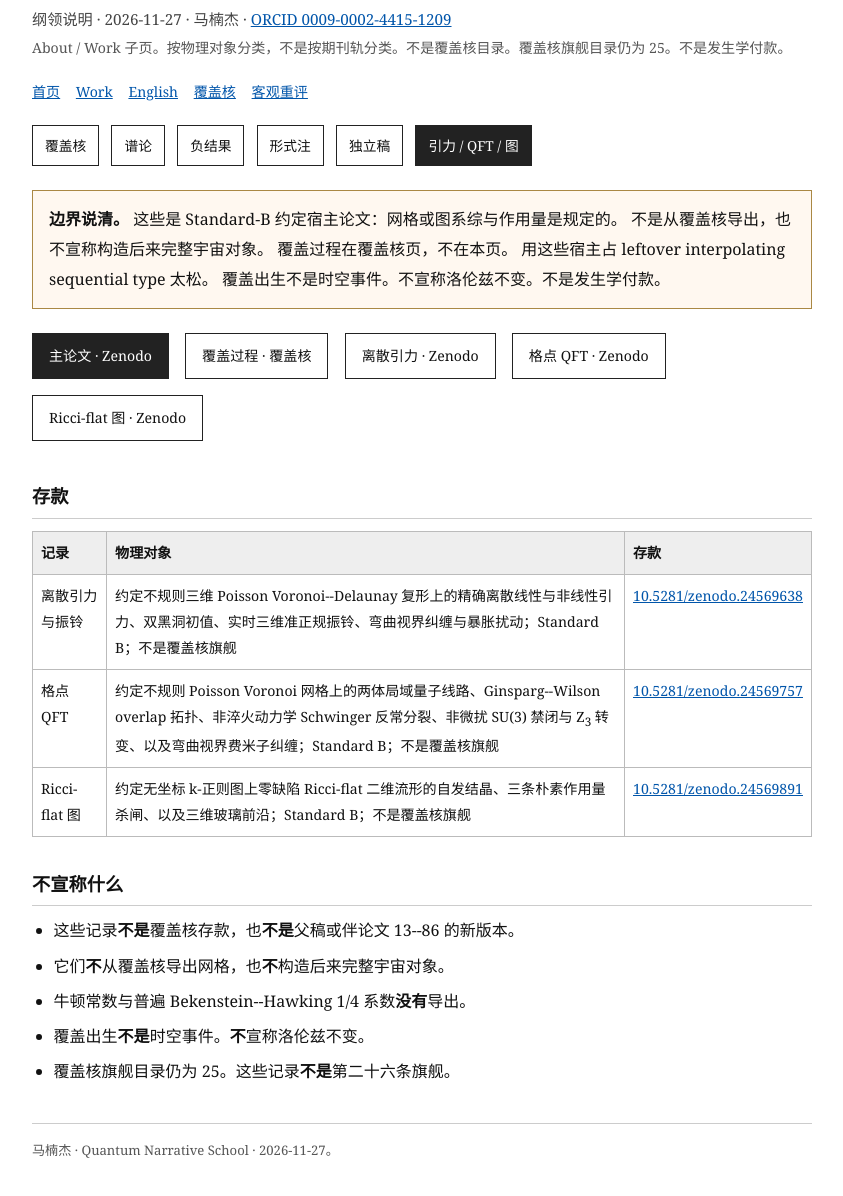
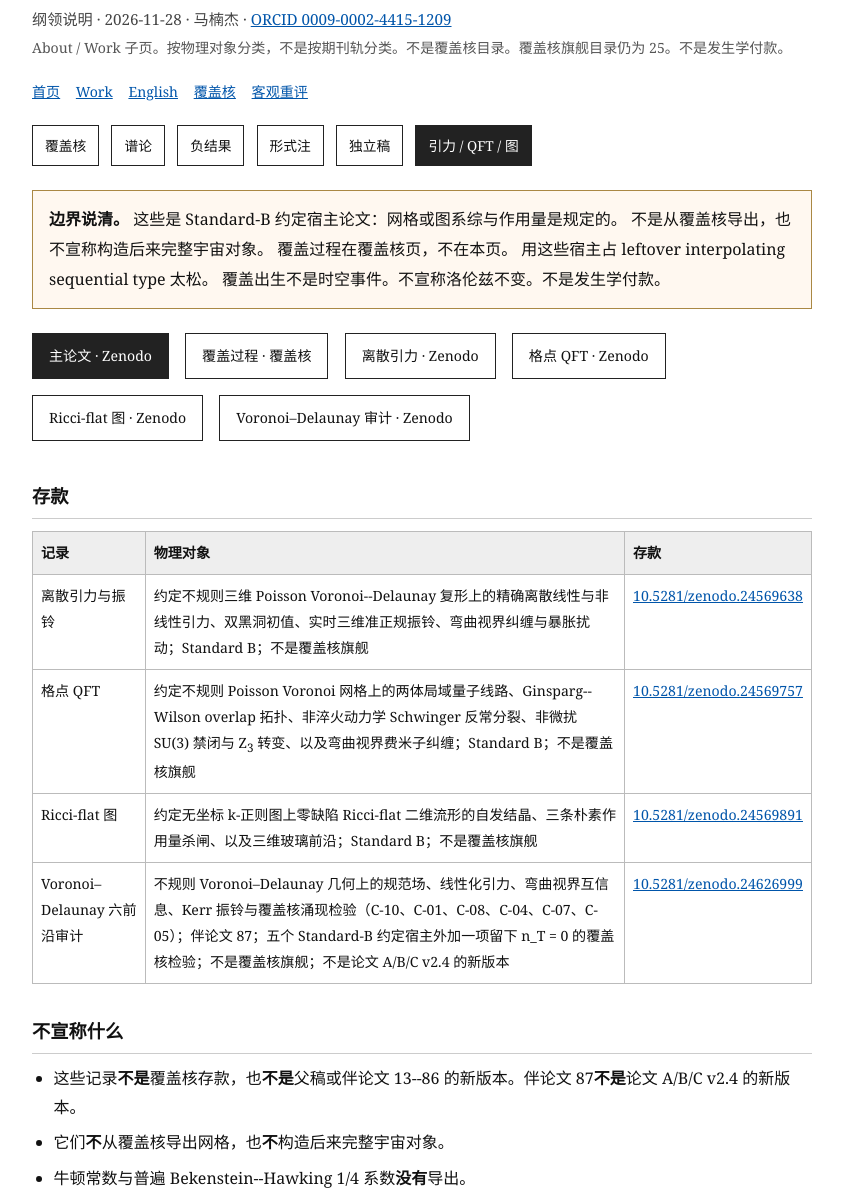
Before and after one commit to COZZE1/qns-website, a plain HTML site: page stipulated-hosts-on-record-zh.html in a window 1280 px wide. Shown: the part 70-1266 px from the top of the page, without its empty margins (218-1061 px from the left). Drawn offline with Linux system fonts and the light colour scheme.

Commit message:
Hang Companion 87 stipulated-host record on stipulated-hosts-on-record-zh.html (10.5281/zenodo.24626999).
Co-authored-by: Cursor <cursoragent@cursor.com>

```diff
--- a/stipulated-hosts-on-record-zh.html
+++ b/stipulated-hosts-on-record-zh.html
@@ -4,7 +4,7 @@
 <meta charset="UTF-8">
 <meta name="viewport" content="width=device-width, initial-scale=1.0">
 <title>离散引力、格点 QFT、Ricci-flat 图</title>
-<meta name="description" content="按物理对象分类的约定宿主预印本：离散引力与振铃、格点 QFT、Ricci-flat 图结晶。不是覆盖核。不是发生学付款。">
+<meta name="description" content="按物理对象分类的约定宿主预印本：离散引力与振铃、格点 QFT、Ricci-flat 图结晶、Voronoi–Delaunay 六前沿审计。不是覆盖核。不是发生学付款。">
 <style>
 *{box-sizing:border-box}
 body{font-family:Georgia,"Songti SC","Noto Serif SC","Times New Roman",serif;max-width:820px;margin:0 auto;padding:36px 20px 56px;line-height:1.85;color:#111;background:#fff}
@@ -35,7 +35,7 @@ footer{margin-top:36px;padding-top:14px;border-top:1px solid #ccc;font-size:0.82
 
 <h1>离散引力、格点 QFT、Ricci-flat 图</h1>
 <p class="lead">
-  纲领说明 · 2026-11-27 · 马楠杰 ·
+  纲领说明 · 2026-11-28 · 马楠杰 ·
   <a href="https://orcid.org/0009-0002-4415-1209">ORCID 0009-0002-4415-1209</a><br>
   <span class="small">About / Work 子页。按物理对象分类，不是按期刊轨分类。不是覆盖核目录。覆盖核旗舰目录仍为 25。不是发生学付款。</span>
 </p>
@@ -72,6 +72,7 @@ footer{margin-top:36px;padding-top:14px;border-top:1px solid #ccc;font-size:0.82
 <a class="btn" href="https://doi.org/10.5281/zenodo.24569638">离散引力 · Zenodo</a>
 <a class="btn" href="https://doi.org/10.5281/zenodo.24569757">格点 QFT · Zenodo</a>
 <a class="btn" href="https://doi.org/10.5281/zenodo.24569891">Ricci-flat 图 · Zenodo</a>
+<a class="btn" href="https://doi.org/10.5281/zenodo.24626999">Voronoi–Delaunay 审计 · Zenodo</a>
 </p>
 
 <h2>存款</h2>
@@ -92,11 +93,16 @@ footer{margin-top:36px;padding-top:14px;border-top:1px solid #ccc;font-size:0.82
   <td>约定无坐标 k-正则图上零缺陷 Ricci-flat 二维流形的自发结晶、三条朴素作用量杀闸、以及三维玻璃前沿；Standard B；不是覆盖核旗舰</td>
   <td><a href="https://doi.org/10.5281/zenodo.24569891">10.5281/zenodo.24569891</a></td>
 </tr>
+<tr>
+  <td>Voronoi–Delaunay 六前沿审计</td>
+  <td>不规则 Voronoi–Delaunay 几何上的规范场、线性化引力、弯曲视界互信息、Kerr 振铃与覆盖核涌现检验（C-10、C-01、C-08、C-04、C-07、C-05）；伴论文 87；五个 Standard-B 约定宿主外加一项留下 n_T = 0 的覆盖核检验；不是覆盖核旗舰；不是论文 A/B/C v2.4 的新版本</td>
+  <td><a href="https://doi.org/10.5281/zenodo.24626999">10.5281/zenodo.24626999</a></td>
+</tr>
 </table>
 
 <h2>不宣称什么</h2>
 <ul>
-<li>这些记录<strong>不是</strong>覆盖核存款，也<strong>不是</strong>父稿或伴论文 13--86 的新版本。</li>
+<li>这些记录<strong>不是</strong>覆盖核存款，也<strong>不是</strong>父稿或伴论文 13--86 的新版本。伴论文 87<strong>不是</strong>论文 A/B/C v2.4 的新版本。</li>
 <li>它们<strong>不</strong>从覆盖核导出网格，也<strong>不</strong>构造后来完整宇宙对象。</li>
 <li>牛顿常数与普遍 Bekenstein--Hawking 1/4 系数<strong>没有</strong>导出。</li>
 <li>覆盖出生<strong>不是</strong>时空事件。<strong>不</strong>宣称洛伦兹不变。</li>
@@ -104,7 +110,7 @@ footer{margin-top:36px;padding-top:14px;border-top:1px solid #ccc;font-size:0.82
 </ul>
 
 <footer>
-马楠杰 · Quantum Narrative School · 2026-11-27。
+马楠杰 · Quantum Narrative School · 2026-11-28。
 </footer>
 
 </body>
```
